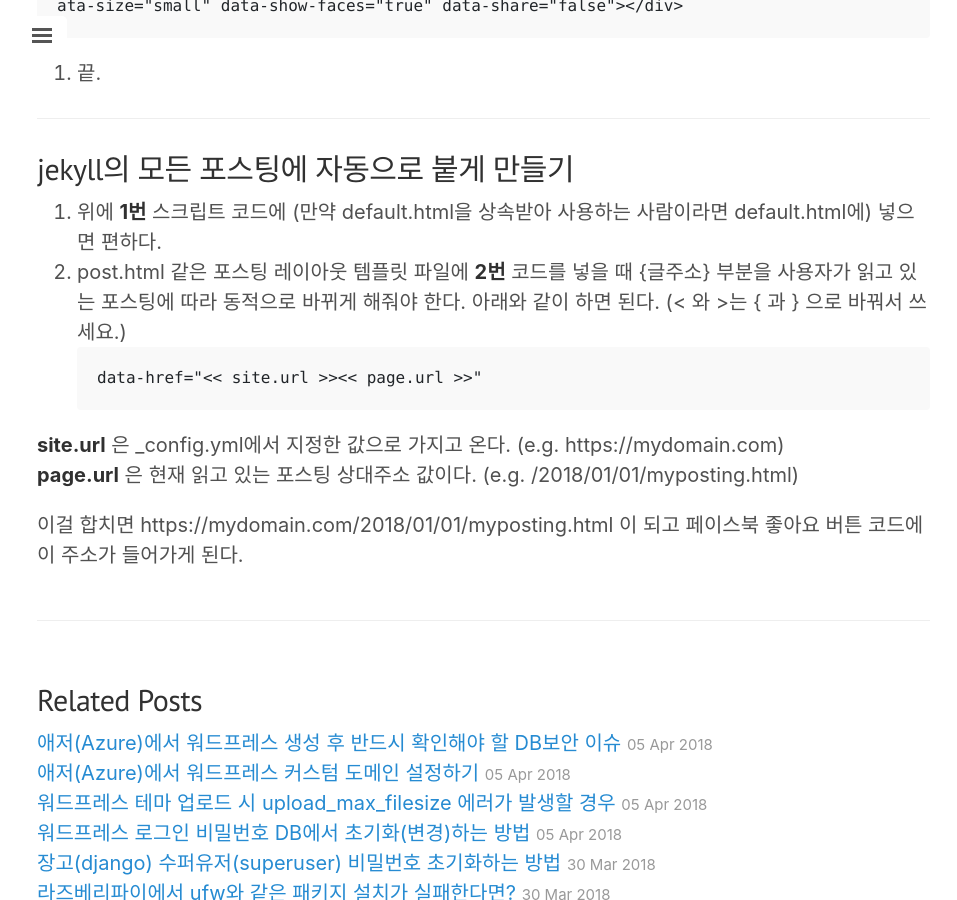
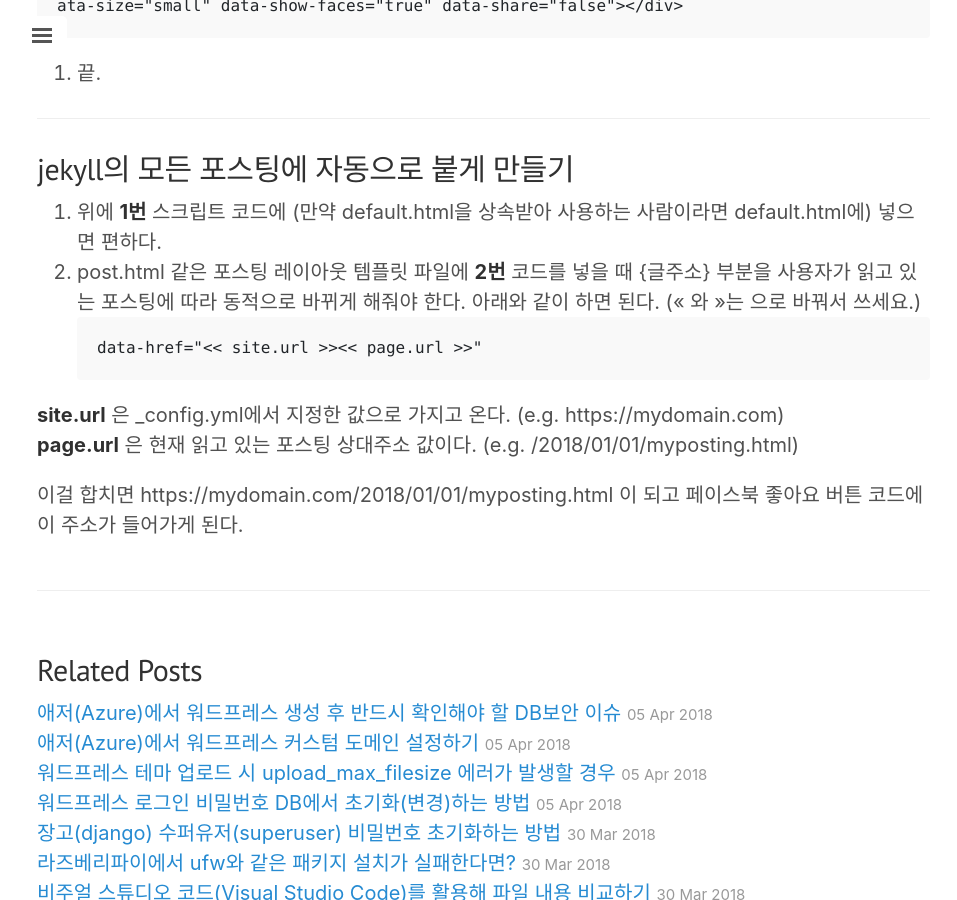
Before and after one commit to jwkcp/jwkcp.github.com, a Jekyll site: the page built from _posts/2018-04-06-how-to-insert-a-facebook-like-button-into-jekyll.md, in a window 1280 px wide and 900 px high, scrolled down 885 px. Shown: the whole window, without its empty margins (3-960 px from the left). Built offline with Jekyll 4.4.1, drawn with Linux system fonts in a browser that asks for light colours; nearby versions of some CDN libraries; comment, search, counter and statistics services are not loaded.

Commit message:
소스 코드에서 {{ 를 << 으로 변경함

```diff
--- a/_posts/2018-04-06-how-to-insert-a-facebook-like-button-into-jekyll.md
+++ b/_posts/2018-04-06-how-to-insert-a-facebook-like-button-into-jekyll.md
@@ -37,7 +37,7 @@
 ## jekyll의 모든 포스팅에 자동으로 붙게 만들기
 1. 위에 **1번** 스크립트 코드에 (만약 default.html을 상속받아 사용하는 사람이라면 default.html에) 넣으면 편하다.
 2. post.html 같은 포스팅 레이아웃 템플릿 파일에 **2번** 코드를 넣을 때 {글주소} 부분을 사용자가 읽고 있는 포스팅에 따라 동적으로 바뀌게 해줘야 한다. 아래와 같이 하면 된다.
-(< 와 >는 { 과 } 으로 바꿔서 쓰세요.)
+(<< 와 >>는 {{ 과 }} 으로 바꿔서 쓰세요.)
 ~~~
 data-href="<< site.url >><< page.url >>"
 ~~~
```
